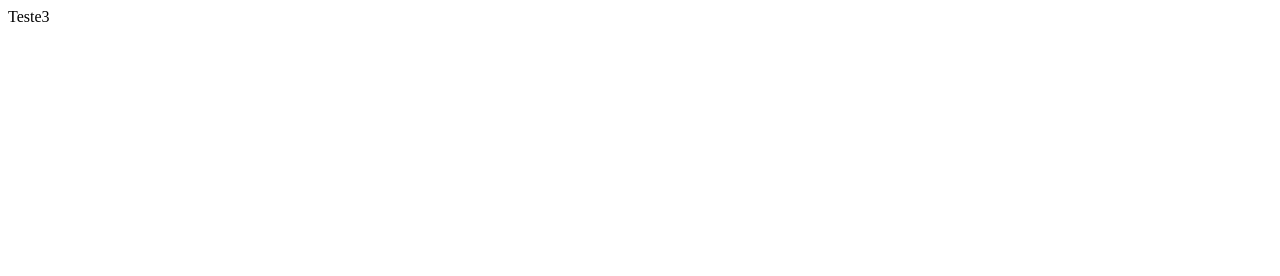
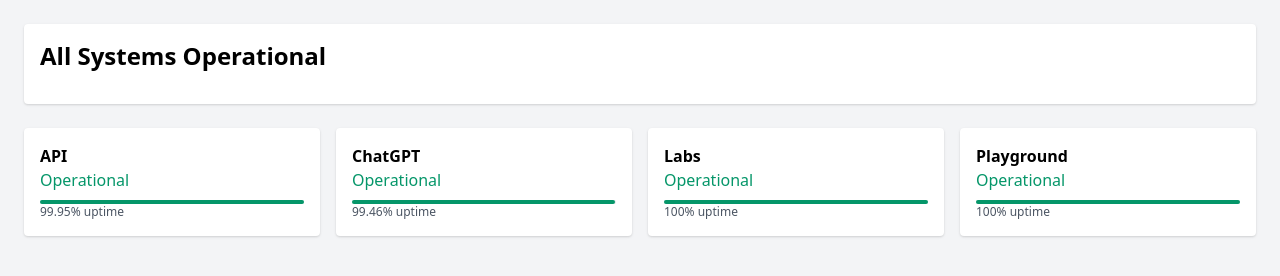
Before and after one commit to silveira2974/expresspagamentos, a plain HTML site: page index.html in a window 1280 px wide. Drawn offline with nearby package versions, Linux system fonts and the light colour scheme.

Commit message:
Update index.html

```diff
--- a/index.html
+++ b/index.html
@@ -1 +1,58 @@
-Teste3
+<!DOCTYPE html>
+<html lang="en">
+<head>
+    <meta charset="UTF-8">
+    <meta name="viewport" content="width=device-width, initial-scale=1.0">
+    <title>Status Page</title>
+    <link href="https://cdn.jsdelivr.net/npm/tailwindcss@2.2.19/dist/tailwind.min.css" rel="stylesheet">
+</head>
+<body class="bg-gray-100 p-6">
+    <div class="container mx-auto">
+        <div class="bg-white rounded shadow p-4 mb-6">
+            <h1 class="text-2xl font-bold mb-4">All Systems Operational</h1>
+        </div>
+        <div class="grid gap-4 grid-cols-1 sm:grid-cols-2 lg:grid-cols-4">
+            <div class="bg-white rounded shadow p-4">
+                <h2 class="font-bold">API</h2>
+                <p class="text-green-600">Operational</p>
+                <div class="mt-2">
+                    <div class="h-1 w-full bg-gray-200 rounded">
+                        <div class="h-1 bg-green-600 rounded" style="width: 99.95%"></div>
+                    </div>
+                    <p class="text-xs text-gray-600">99.95% uptime</p>
+                </div>
+            </div>
+            <div class="bg-white rounded shadow p-4">
+                <h2 class="font-bold">ChatGPT</h2>
+                <p class="text-green-600">Operational</p>
+                <div class="mt-2">
+                    <div class="h-1 w-full bg-gray-200 rounded">
+                        <div class="h-1 bg-green-600 rounded" style="width: 99.46%"></div>
+                    </div>
+                    <p class="text-xs text-gray-600">99.46% uptime</p>
+                </div>
+            </div>
+            <div class="bg-white rounded shadow p-4">
+                <h2 class="font-bold">Labs</h2>
+                <p class="text-green-600">Operational</p>
+                <div class="mt-2">
+                    <div class="h-1 w-full bg-gray-200 rounded">
+                        <div class="h-1 bg-green-600 rounded" style="width: 100%"></div>
+                    </div>
+                    <p class="text-xs text-gray-600">100% uptime</p>
+                </div>
+            </div>
+            <div class="bg-white rounded shadow p-4">
+                <h2 class="font-bold">Playground</h2>
+                <p class="text-green-600">Operational</p>
+                <div class="mt-2">
+                    <div class="h-1 w-full bg-gray-200 rounded">
+                        <div class="h-1 bg-green-600 rounded" style="width: 100%"></div>
+                    </div>
+                    <p class="text-xs text-gray-600">100% uptime</p>
+                </div>
+            </div>
+        </div>
+    </div>
+</body>
+</html>
```
